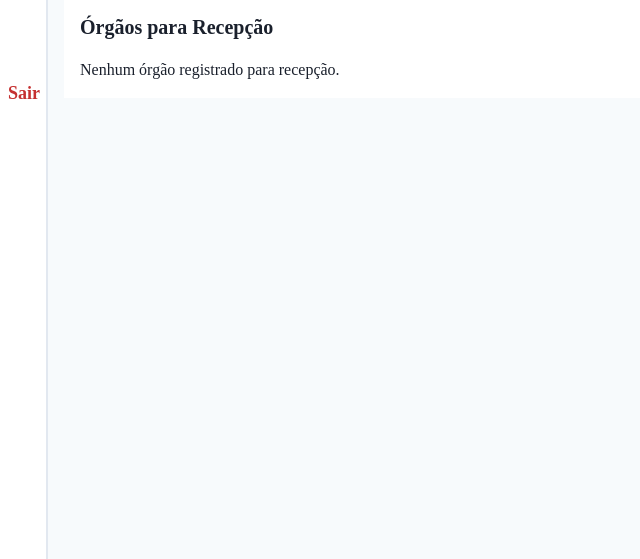
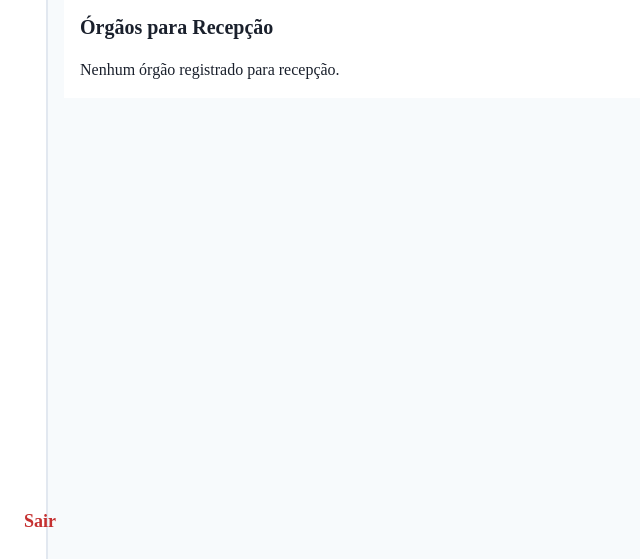
Before and after one commit to projeto-orgaos/projeto-doacao-web, a React (Vite) app: page / in a window 1280 px wide. Shown: the part 238-797 px from the top of the page, without its empty margins (0-640 px from the left). Built offline with nearby package versions, Linux system fonts and the light colour scheme; the HTML template or start-up script is replaced by a standard one; a web font is replaced by a local one.

Commit message:
feat: adicionar configuração de ambiente e atualizar baseURL da API; implementar logout no layout principal

```diff
--- a/src/api/api.ts
+++ b/src/api/api.ts
@@ -9,7 +9,7 @@ import axios, {
     return localStorage.getItem('access_token') || '';
   };
 
-  const baseURL = 'http://127.0.0.1:8000/api';
+  const baseURL = import.meta.env.VITE_API_URL;
 
   export const axiosInstanceAuthenticated: AxiosInstance = axios.create({
     baseURL,
--- a/src/layout/mainLayout.tsx
+++ b/src/layout/mainLayout.tsx
@@ -1,47 +1,62 @@
-import { Box, Button, List, useColorModeValue } from '@chakra-ui/react'
-import { useDisclosure } from '@chakra-ui/react'
-import { Navbar } from '@src/components/nav/navbar';
-import { listItems } from '@src/components/nav/navItens';
-import { ReactNode } from 'react';
-import { Link, useLocation } from 'react-router-dom';
+import { Box, Button, List, useColorModeValue } from "@chakra-ui/react";
+import { useDisclosure } from "@chakra-ui/react";
+import { Navbar } from "@src/components/nav/navbar";
+import { listItems } from "@src/components/nav/navItens";
+import { ReactNode } from "react";
+import { Link, useLocation, useNavigate } from "react-router-dom";
 
 export function MainLayout({ children }: { children: ReactNode }) {
-  const { getButtonProps, isOpen } = useDisclosure()
-  const buttonProps = { ...getButtonProps(), 'aria-label': 'Toggle Navigation' }
+  const { isOpen, onToggle } = useDisclosure();
+  const navigate = useNavigate();
+
+  const handleLogout = () => {
+    localStorage.removeItem("user_data"); // Limpa os dados de autenticação
+    navigate("/login"); // Redireciona para a página de login
+  };
 
   return (
     <>
-      <Navbar buttonProps={buttonProps} />
-      {/*
-        pt="16" para empurrar o conteúdo para baixo da navbar fixa.
-        Removeremos o HStack align e spacing para não forçar layout.
-      */}
+      <Navbar buttonProps={{ onClick: onToggle, "aria-label": "Toggle Navigation" }} />
       <Box pt="16" display="flex" flexDir="row" width="full" minH="100vh">
         <Box
           as="aside"
           minH="90vh"
           w={isOpen ? 72 : 12}
           borderRight="2px"
-          borderColor={useColorModeValue('gray.200', 'gray.900')}
+          borderColor={useColorModeValue("gray.200", "gray.900")}
           transition="width 0.25s ease"
+          display="flex"
+          flexDirection="column"
+          justifyContent="space-between"
         >
           <List spacing={0} p="0.5">
-            {listItems.map((item: { icon: React.ElementType; text?: string, path: string }, index: number) => (
-              <ListElement key={index} icon={item.icon} text={isOpen && item.text ? item.text : '' } path={item.path} />
+            {listItems.map((item, index) => (
+              <ListElement
+                key={index}
+                icon={item.icon}
+                text={isOpen && item.text ? item.text : ""}
+                path={item.path}
+              />
             ))}
-
           </List>
-          <Button onClick={getButtonProps().onClick} w="full" variant="ghost" colorScheme="red" size="lg" mt="auto" marginTop={200}>
+          <Box p={4}>
+            <Button
+              onClick={handleLogout}
+              w="full"
+              variant="ghost"
+              colorScheme="red"
+              size="lg"
+            >
               Sair
             </Button>
+          </Box>
         </Box>
-        {/* Remover align="center" e justify="center" permite o conteúdo iniciar no topo à esquerda */}
-        <Box as="main" flex="1" bg={useColorModeValue('gray.50', 'gray.900')} p="4">
+        <Box as="main" flex="1" bg={useColorModeValue("gray.50", "gray.900")} p="4">
           {children}
         </Box>
       </Box>
     </>
-  )
+  );
 }
 
 interface ListElementProps {
@@ -53,10 +68,10 @@ interface ListElementProps {
 const ListElement = ({ icon, text, path }: ListElementProps) => {
   const location = useLocation();
   const isActive = location.pathname === path;
-  const bgColor = useColorModeValue('blue.100', 'blue.700');
-  const hoverBgColor = useColorModeValue('gray.50', 'gray.700');
-  const borderColor = useColorModeValue('blue.500', 'blue.300');
-  const iconColor = useColorModeValue('blue.600', 'blue.200');
+  const bgColor = useColorModeValue("blue.100", "blue.700");
+  const hoverBgColor = useColorModeValue("gray.50", "gray.700");
+  const borderColor = useColorModeValue("blue.500", "blue.300");
+  const iconColor = useColorModeValue("blue.600", "blue.200");
 
   return (
     <Link to={path}>
@@ -67,13 +82,13 @@ const ListElement = ({ icon, text, path }: ListElementProps) => {
         h="10"
         pl="2.5"
         cursor="pointer"
-        bg={isActive ? bgColor : 'transparent'}
+        bg={isActive ? bgColor : "transparent"}
         _hover={{ bg: hoverBgColor }}
         rounded="md"
-        border={isActive ? '1px solid' : 'none'}
-        borderColor={isActive ? borderColor : 'transparent'}
+        border={isActive ? "1px solid" : "none"}
+        borderColor={isActive ? borderColor : "transparent"}
       >
-        <Box as={icon} boxSize={5} mr={text ? 2 : 0} color={isActive ? iconColor : 'inherit'} />
+        <Box as={icon} boxSize={5} mr={text ? 2 : 0} color={isActive ? iconColor : "inherit"} />
         {text}
       </Box>
     </Link>
```
Also changed, not shown: 2 other files (tests, documents, lock files or other folders).
